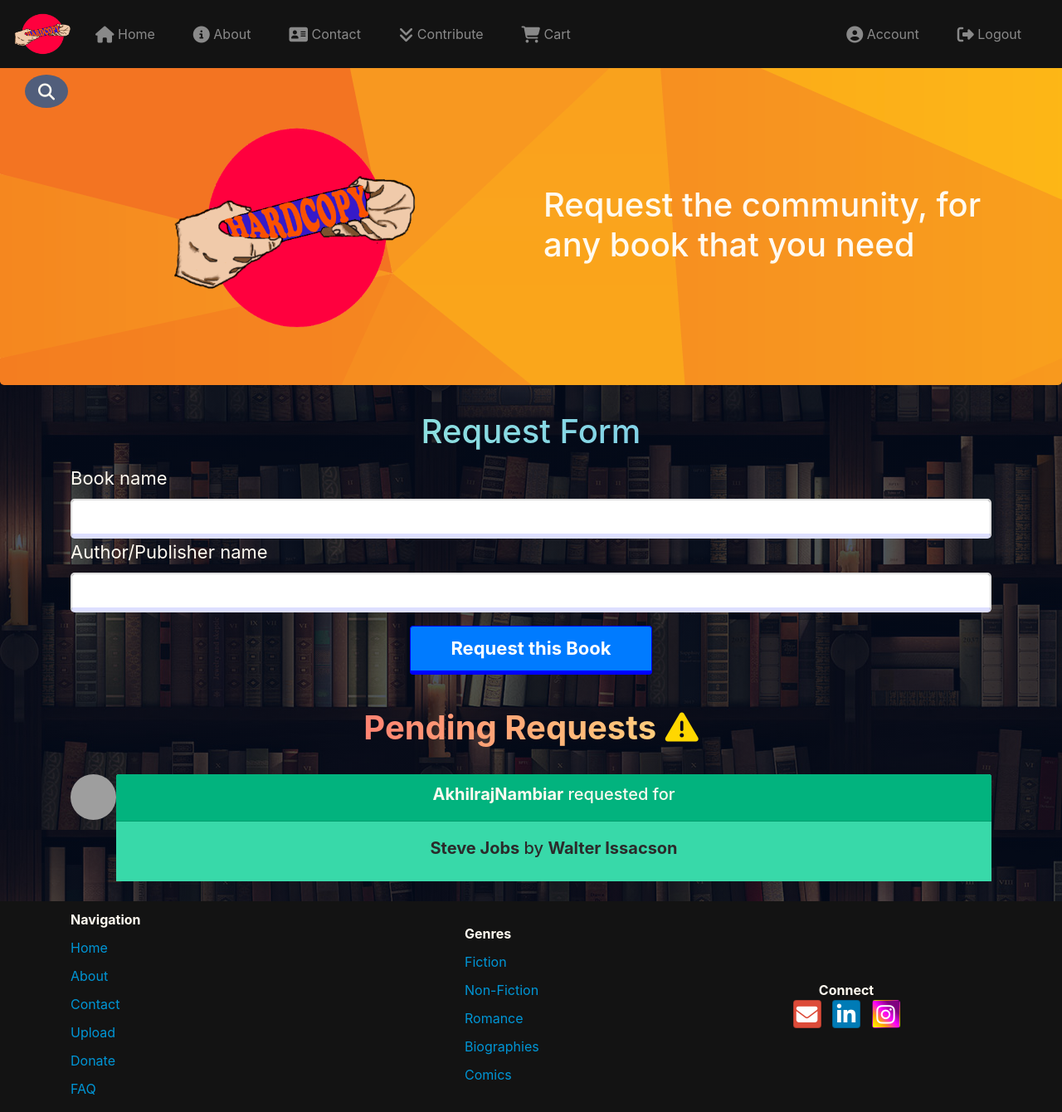
After one commit to AkhilrajNambiar/Hardcopy.one, a Flask app: page /request_book in a window 1280 px wide. The commit adds this page. Shown: the whole page at 83% size. Run offline with Flask 2, Linux system fonts and the light colour scheme; a user stored in the database is signed in; data comes from the database, SQL or seed files in the repository; both versions use the stored data as it was after the commit; some libraries are stand-ins or nearby versions; grey boxes are pictures that could not be loaded.

Commit message:
Book requests page created

```diff
--- a/backend/forms.py
+++ b/backend/forms.py
@@ -70,3 +70,8 @@ class BookUploadForm(FlaskForm):
     book_left = FileField('Book Left', validators=[DataRequired(), FileAllowed(['jpg','png','jpeg'])])
     extras = TextAreaField('Anything else that the reader should know?', validators=[Length(max=300)])
     submit = SubmitField('Upload Book')
+
+class BookRequestForm(FlaskForm):
+    book_name = StringField('Book name', validators=[DataRequired()])
+    author_name = StringField('Author/Publisher name', validators=[DataRequired()])
+    submit = SubmitField('Request this Book')
--- a/backend/routes.py
+++ b/backend/routes.py
@@ -3,8 +3,8 @@ import os
 from PIL import Image
 from flask import render_template, url_for, flash, redirect, request
 from backend import app, db, bcrypt
-from backend.forms import Registration_form, Login_form, Feedback_form, Update_form, BookUploadForm
-from backend.models import User, Book, Cart
+from backend.forms import Registration_form, Login_form, Feedback_form, Update_form, BookUploadForm, BookRequestForm
+from backend.models import User, Book, Cart, PendingRequests
 from flask_login import login_user, current_user, logout_user, login_required
 from sqlalchemy import or_, and_
 import webbrowser
@@ -124,6 +124,14 @@ def account():
 def upload():
 	form = BookUploadForm()
 	if form.validate_on_submit():
+		pending = PendingRequests.query.all()
+		pending_books = []
+		for book in pending:
+			pending_books.append(book.book_name)
+		if form.book_name.data in pending_books:
+			uploaded_book = PendingRequests.query.filter_by(book_name = form.book_name.data)
+			db.session.delete(uploaded_book[0])
+			db.session.commit()
 		book = Book(book_name=form.book_name.data, author_name=form.author_name.data, genre=form.genre.data, sub_genre=form.sub_genre.data, book_front=save_picture_without_compression(form.book_front.data), book_back=save_picture_without_compression(form.book_back.data), book_top=save_picture_without_compression(form.book_top.data), book_bottom=save_picture_without_compression(form.book_bottom.data), book_right=save_picture_without_compression(form.book_right.data), book_left=save_picture_without_compression(form.book_left.data), provided_by=current_user)
 		db.session.add(book)
 		db.session.commit()
@@ -220,3 +228,24 @@ def remove_from_cart(user_id):
 			db.session.commit()
 		flash('Book successfully removed from cart','success')
 		return redirect(url_for('add_to_cart', user_id=current_user.id))
+
+# pending_requests = []
+@app.route('/request_book', methods=['GET','POST'])
+@login_required
+def request_book():
+	form = BookRequestForm()
+	if form.validate_on_submit():
+		books = Book.query.all()
+		book_names = []
+		# global pending_requests
+		for book in books:
+			book_names.append(book.book_name)
+		if form.book_name.data not in book_names:
+			pending_requests = PendingRequests(book_name=form.book_name.data, author_name=form.author_name.data, user_id=current_user.id)
+			db.session.add(pending_requests)
+			db.session.commit()
+			flash('Request successfully posted!','success')
+			return redirect(url_for('request_book'))
+		else:
+			flash('The book already exists in our website. Please check!','danger')
+	return render_template('request.html', title='Community', form=form, pending_requests=PendingRequests.query.all())
--- a/backend/static/css/stylesdark.css
+++ b/backend/static/css/stylesdark.css
@@ -66,6 +66,18 @@ body{
 	-webkit-text-fill-color: transparent;
 	-webkit-background-clip: text;
 	font-weight: bolder;
+}
+.request-form{
+	background: linear-gradient(to right,#9df4d3,#72bef4);
+	-webkit-text-fill-color: transparent;
+	-webkit-background-clip: text;
+	font-weight: bolder;
+}
+.pending-requests{
+	background: linear-gradient(to right,#ff8372,#ffcd7c);
+	-webkit-text-fill-color: transparent;
+	-webkit-background-clip: text;
+	font-weight: bold;
 }
 .carousel-img{
 	position:absolute;
@@ -254,6 +266,18 @@ footer{
 	border-bottom: 6px #0057B3 solid;
 	font-size: 20px;
 }
+#request-btn-1{
+	border: 2px #0057B3 solid;
+	border-bottom: 6px #0057B3 solid;
+	font-size: 20px;
+	color: white;
+}
+#request-btn-2{
+	border: 2px #0057B3 solid;
+	border-bottom: 6px #0057B3 solid;
+	font-size: 20px;
+	color: white;
+}
 #contact{
 	color: lightgreen;
 }
@@ -400,3 +424,16 @@ footer{
 #submitsearch:hover{
 	outline: none;
 }
+.contorreq{
+	cursor: pointer;
+}
+.request-header{
+	background-color: #02B37E;
+}
+.request-body{
+	background-color: #38d9a9;
+	color: #2b2b2b;
+}
+.pending{
+	color: gold;
+}
--- a/backend/static/js/main.js
+++ b/backend/static/js/main.js
@@ -92,6 +92,9 @@ $(document).ready(function(){
 	});
 	$('.contributor').click(function(){
 		$('#contributemodal').modal('show');
+	});
+	$('.contorreq').click(function(){
+		$('#communitymodal').modal('show');
 	});
 	$('.genre-1').hover(function(){
 		$('.genre-image-1').css('font-size','xx-large');
--- a/backend/templates/layout.html
+++ b/backend/templates/layout.html
@@ -29,7 +29,7 @@
             <ul class="navbar-nav mr-auto">
                 <li class="nav-item main-nav"><a class="nav-link {% block home %}{% endblock %}" href="{{ url_for('home') }}" id="first-nav"><span class="fa fa-home fa-lg"></span> Home</a></li>
                 <li class="nav-item main-nav"><a href="{{ url_for('about') }}" class="nav-link {% block about %}{% endblock %}" id="first-nav"><span class="fa fa-info-circle fa-lg"></span> About</a></li>
-                <li class="nav-item main-nav"><a href="{{ url_for('contact') }}" class="nav-link {% block contact %}{% endblock %}" id="first-nav"><span class="fa fa-address-card fa-lg"></span> Contact</a></li>
+                <li class="nav-item main-nav"><a class="nav-link contorreq" id="first-nav"><span class="fa fa-address-card fa-lg"></span> Contact</a></li>
                 <li class="nav-item main-nav"><a class="nav-link {% block contribute %}{% endblock %} contributor" id="first-nav"><span class="fa fa-angle-double-down fa-lg"></span> Contribute</a></li>
                 {% if current_user.is_authenticated %}
                     <li class="nav-item main-nav"><a class="nav-link {% block cart %}{% endblock cart %}" id="first-nav" href="{{ url_for('add_to_cart', user_id=current_user.id) }}"><span class="fa fa-shopping-cart fa-lg"></span> Cart</a></li>
@@ -110,6 +110,44 @@
             </div>
         </div>
     </div>
+    <div class="modal" id="communitymodal" role='dialog'>
+        <div class="modal-dialog modal-lg" role='document'>
+            <div class="modal-content">
+                <div class="modal-header">
+                    <h2 class="modal-title">
+                        Contact!
+                    </h2>
+                    <span class="close" data-dismiss="modal">
+                        &times;
+                    </span>
+                </div>
+                <div class="modal-body modal-dark">
+                    <div class="row">
+                        <div class="col-6">
+                            <div class="card">
+                                <div class="card-body" id="donor-body">
+                                    <h5>Request the community for a book that you need!</h5>
+                                    <div class="text-center">
+                                        <a class="btn btn-primary" id="request-btn-1" href="{{ url_for('request_book') }}"><span class="fa fa-reply-all fa-lg"></span> Request!</a>
+                                    </div>
+                                </div>
+                            </div>
+                        </div>
+                        <div class="col-6">
+                            <div class="card">
+                                <div class="card-body" id="donor-body">
+                                    <h5>Contact me for any other query that you have.</h5>
+                                    <div class="text-center">
+                                        <a href="{{ url_for('contact') }}" class="btn btn-primary" id="request-btn-2"><span class="fa fa-address-card fa-lg"></span> Contact</a>
+                                    </div>
+                                </div>
+                            </div>
+                        </div>
+                    </div>
+                </div>
+            </div>
+        </div>
+    </div>
     <header class="jumbotron">
         <div class="container">
             <div class="row align-items-center">
@@ -141,37 +179,36 @@
 
     <footer>
         <div class="container">
-            <div class="row">
+            <div class="row align-items-center">
                 <div class="col-3">
                     <ul class="list-unstyled" id="foot">
                         <li><b>Navigation</b></li>
-                        <li><a href="#" id="tap-link1"><span class="fa fa-home fa-lg" id="tap1"></span> Home</a></li>
-                        <li><a href="about.html" id="tap-link2"><span class="fa fa-info-circle fa-lg" id="tap2"></span> About</a></li>
-                        <li><a href="#" id="tap-link3"><span class="fa fa-address-card fa-lg" id="tap3"></span> Contact</a></li>
-                        <li><a href="#" id="tap-link4"><span class="fa fa-upload fa-lg" id="tap4"></span> Upload</a></li>
+                        <li><a href="{{ url_for('home') }}" id="tap-link1"><span class="fa fa-home fa-lg" id="tap1"></span> Home</a></li>
+                        <li><a href="{{ url_for('about') }}" id="tap-link2"><span class="fa fa-info-circle fa-lg" id="tap2"></span> About</a></li>
+                        <li><a href="{{ url_for('contact') }}" id="tap-link3"><span class="fa fa-address-card fa-lg" id="tap3"></span> Contact</a></li>
+                        <li><a href="{{ url_for('upload') }}" id="tap-link4"><span class="fa fa-upload fa-lg" id="tap4"></span> Upload</a></li>
                         <li><a href="#" id="tap-link5"><span class="fa fa-gift fa-lg" id="tap5"></span> Donate</a></li>
-                        <li><a href="#" id="tap-link6"><span class="fa fa-question-circle fa-lg" id="tap6"></span> FAQ</a></li>
+                        <li><a href="{{ url_for('about') }}" id="tap-link6"><span class="fa fa-question-circle fa-lg" id="tap6"></span> FAQ</a></li>
                     </ul>
                 </div>
                 <div class="col-3 offset-2">
                     <ul class="list-unstyled" id="foot">
                         <li><b>Genres</b></li>
-                        <li><a href="#" id="cap-link1"><span class="fa fa-fort-awesome fa-lg" id="cap1"></span> Fiction</a></li>
-                        <li><a href="#" id="cap-link2"><span class="fa fa-book fa-lg" id="cap2"></span> Non-Fiction</a></li>
-                        <li><a href="#" id="cap-link3"><span class="fa fa-heart fa-lg" id="cap3"></span> Romance</a></li>
-                        <li><a href="#" id="cap-link4"><span class="fa fa-user fa-lg" id="cap4"></span> Biographies</a></li>
-                        <li><a href="#" id="cap-link5"><span class="fa fa-superpowers fa-lg" id="cap5"></span> Comics</a></li>
+                        <li><a href="{{ url_for('fiction') }}" id="cap-link1"><span class="fa fa-fort-awesome fa-lg" id="cap1"></span> Fiction</a></li>
+                        <li><a href="{{ url_for('non_fiction') }}" id="cap-link2"><span class="fa fa-book fa-lg" id="cap2"></span> Non-Fiction</a></li>
+                        <li><a href="{{ url_for('romance') }}" id="cap-link3"><span class="fa fa-heart fa-lg" id="cap3"></span> Romance</a></li>
+                        <li><a href="{{ url_for('biography') }}" id="cap-link4"><span class="fa fa-user fa-lg" id="cap4"></span> Biographies</a></li>
+                        <li><a href="{{ url_for('comics') }}" id="cap-link5"><span class="fa fa-superpowers fa-lg" id="cap5"></span> Comics</a></li>
                     </ul>
                 </div>
-                <div class="col-12 col-sm-4 text-center" id="foot">
+                <div class="col-6 col-sm-4 text-center" id="foot">
                     <ul class="list-unstyled">
                         <li><b>Connect</b></li>
-                        <li><a href="tel:9321685956" id="map-link1"><span class="fa fa-phone fa-lg" id="map1"></span> Call</a></li>
-                        <li><a href="mailto:nambiarakhilraj01@gmail.com" id="map-link2"><span class="fa fa-envelope fa-lg" id="map2"></span> Mail</a></li>
-                        <li><a class="btn btn-social-icon btn-linkedin" href="https://www.linkedin.com/in/akhilraj-nambiar-013b811a2"><i class="fa fa-linkedin fa-lg"></i></a>
+                        <a href="mailto:nambiarakhilraj01@gmail.com" class="btn btn-social-icon btn-google"><span class="fa fa-envelope fa-lg"></span></a>
                         &nbsp;
-                        <span><a href="https://www.instagram.com/nambiarakhilraj01/" class="btn btn-social-icon btn-instagram" id="instagram"><i class="fa fa-instagram fa-lg"></i></a></span>
-                        </li>
+                        <span><a class="btn btn-social-icon btn-linkedin" target='/blank' href="https://www.linkedin.com/in/akhilraj-nambiar-013b811a2"><i class="fa fa-linkedin fa-lg"></i></a></span>
+                        &nbsp;
+                        <span><a href="https://www.instagram.com/nambiarakhilraj01/" target="/blank" class="btn btn-social-icon btn-instagram" id="instagram"><i class="fa fa-instagram fa-lg"></i></a></span>
                     </ul>
                  </div>
             </div>
--- /dev/null
+++ b/backend/templates/request.html
@@ -0,0 +1,69 @@
+{% extends 'layout.html' %}
+{% block for_logo %}
+    <img src="{{ url_for('static',filename='admin_images/logo2.png') }}" height="250" width="300" id="central-logo">
+{% endblock for_logo %}
+{% block pagewelcome %}
+	<h1>Request the community, for any book that you need</h1>
+{% endblock pagewelcome %}
+{% block content %}
+	<form method="POST" action="">
+		{{ form.hidden_tag() }}
+		<fieldset>
+			<legend class="text-center request-form"><h1>Request Form</h1></legend>
+			<div class="form-group row">
+				<div class="col-12">
+					{{ form.book_name.label(class='form-label') }}
+			        {% if form.book_name.errors %}
+			            {{ form.book_name( class='form-control form-control-lg is-invalid' ) }}
+			            <div class="invalid-feedback">
+			                {% for error in form.book_name.errors %}
+			                    <span>{{ error }}</span>
+			                {% endfor %}
+			            </div>
+			        {% else %}
+			            {{ form.book_name( class='form-control form-control-lg' ) }}
+			        {% endif %}
+				</div>
+				<div class="col-12">
+					{{ form.author_name.label(class='form-label') }}
+	                {% if form.author_name.errors %}
+	                    {{ form.author_name( class='form-control form-control-lg is-invalid' ) }}
+	                    <div class="invalid-feedback">
+	                        {% for error in form.author_name.errors %}
+	                            <span>{{ error }}</span>
+	                        {% endfor %}
+	                    </div>
+	                {% else %}
+	                    {{ form.author_name( class='form-control form-control-lg' ) }}
+	                {% endif %}
+				</div>
+			</div>
+			<div class="form-group row">
+				<div class="col-12 text-center">
+					{{ form.submit( class='btn btn-primary submit_button pr-5 pl-5' ) }}
+				</div>
+			</div>
+		</fieldset>
+	</form>
+	<br>
+	{% if pending_requests|length > 0 %}
+		<h1><center><span><b class="pending-requests">Pending Requests</b> <span class="fa fa-exclamation-triangle pending"></span></span></center></h1>
+	{% endif %}
+	<br>
+	{% for book in pending_requests %}
+		<div class="media">
+			<img src="{{ url_for('static',filename='users_images/'+book.requested_by.profile_pic) }}" class="rounded-circle" width="55" height="55">
+			<span class="media-body">
+				<div class="card">
+					<div class="card-header request-header">
+						<h5><center><b>{{ book.requested_by.username }}</b> requested for</center></h5>
+					</div>
+					<div class="card-body request-body">
+						<h5><center><b>{{ book.book_name }}</b> by <b>{{ book.author_name }}</b></center></h5>
+					</div>
+				</div>
+			</span>
+		</div>
+		<br>
+	{% endfor %}
+{% endblock content %}
```
Also changed, not shown: backend/models.py (+13 -3 lines), backend/site.db, backend/static/admin_images/gmailicon.png (added).
